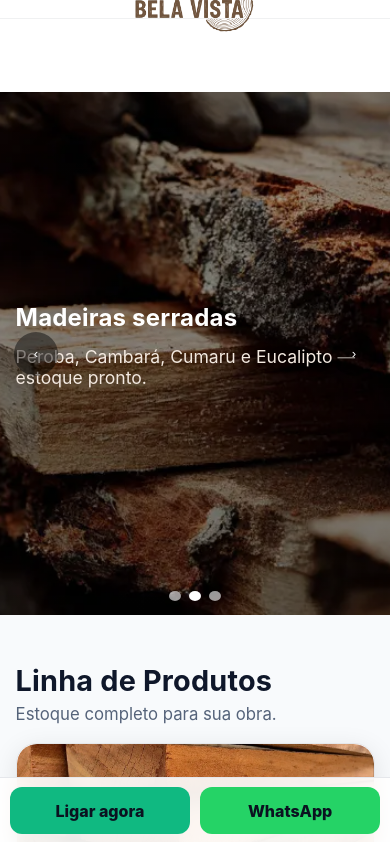
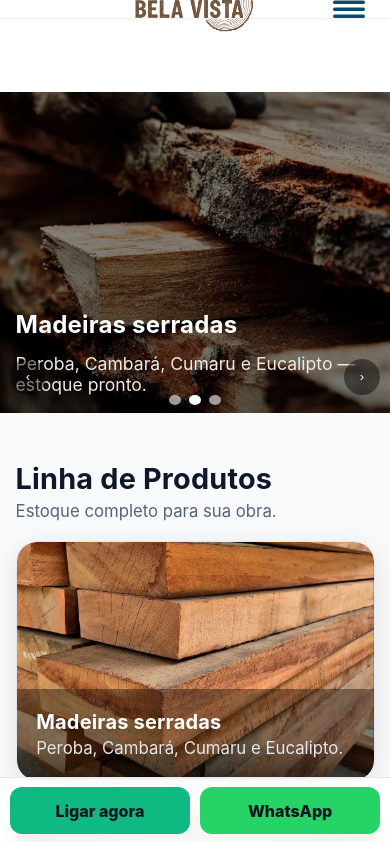
Before and after one commit to amandacassiolato/madeireirapristilo, a plain HTML site: page index.html in a window 390 px wide. Shown: the top 842 px of the page. Drawn offline with Linux system fonts and the light colour scheme.

Commit message:
Mobile: menu centralizado, hamburger, carrossel responsivo

```diff
--- a/index.html
+++ b/index.html
@@ -82,9 +82,11 @@
 <body>
   <header class="topbar">
     <div class="container mainmenu">
-      <!-- Botão do menu só aparece no mobile pelo CSS -->
+      <button class="menu-toggle" aria-label="Abrir menu" aria-controls="mobileMenu" aria-expanded="false" style="display:none">
+        <svg width="32" height="32" viewBox="0 0 32 32" fill="none" xmlns="http://www.w3.org/2000/svg"><rect y="7" width="32" height="3.5" rx="1.75" fill="#0c4a6e"/><rect y="14" width="32" height="3.5" rx="1.75" fill="#0c4a6e"/><rect y="21" width="32" height="3.5" rx="1.75" fill="#0c4a6e"/></svg>
+      </button>
       <a class="brand center-logo" href="#inicio" aria-label="Início">
-  <img src="/assets/logo.webp" width="140" height="140" style="object-fit:contain;max-width:160px;max-height:140px;" alt="Logo Madeireira Pristilo">
+        <img src="/assets/logo.webp" width="140" height="140" style="object-fit:contain;max-width:160px;max-height:140px;" alt="Logo Madeireira Pristilo">
       </a>
       <nav aria-label="Menu principal" class="main-nav">
         <a href="#produtos">Produtos</a>
@@ -241,9 +243,6 @@
             <li><strong>Endereço:</strong> R. Consolação, 191 - Jardim Klayton, Birigui - SP, 16203-031</li>
 <li><strong>Google Maps:</strong> <a href="https://share.google/QkQ7jKBcRi5yyNMFE" target="_blank" rel="noopener nofollow">Ver no Google</a></li>
           </ul>
-<div class="map-embed" style="margin-top:1.2rem;">
-  <iframe src="https://www.google.com/maps/embed?pb=!4v1737280000000!6m8!1m7!1sCAoSLEFGMVFpcE5YaUROdV9XM1I1dXdWejRzYXZLb2QtcmQ2WkhYUmNwR2hHaVgx!2m2!1d-21.2892197!2d-50.3329697!3f0!4f0!5f0.7820865974627469" width="100%" height="300" style="border:0;border-radius:12px;" allowfullscreen="" loading="lazy" referrerpolicy="no-referrer-when-downgrade"></iframe>
-</div>
         </div>
         <form id="form-orcamento" class="card" action="https://formsubmit.co/contato@madeireirapristilo.com.br" method="POST">
           <input type="hidden" name="_captcha" value="false">
@@ -290,9 +289,10 @@
 
   <a class="floating-whatsapp" href="https://wa.me/5518996732323?text=Olá%20Madeireira%20Pristilo,%20quero%20um%20orçamento." aria-label="Falar no WhatsApp">WhatsApp</a>
 
+
   <a class="mobile-call" href="tel:+551836428182" aria-label="Ligar agora para (18) 3642-8182">Ligar agora</a>
-<script defer src="/script.js"></script>
-<div class="mobile-bar"><a class="call" href="tel:+551836428182" aria-label="Ligar agora para (18) 3642-8182">Ligar agora</a><a class="wa" href="https://wa.me/5518996732323?text=Ol%C3%A1%20Madeireira%20Pristilo,%20quero%20um%20or%C3%A7amento." aria-label="Falar no WhatsApp">WhatsApp</a></div>
+  <script defer src="/script.js"></script>
+  <div class="mobile-bar"><a class="call" href="tel:+551836428182" aria-label="Ligar agora para (18) 3642-8182">Ligar agora</a><a class="wa" href="https://wa.me/5518996732323?text=Ol%C3%A1%20Madeireira%20Pristilo,%20quero%20um%20or%C3%A7amento." aria-label="Falar no WhatsApp">WhatsApp</a></div>
 
 
 
--- a/script.js
+++ b/script.js
@@ -2,6 +2,17 @@
 document.addEventListener('DOMContentLoaded', function() {
   const toggle = document.querySelector('.menu-toggle');
   const mobileMenu = document.getElementById('mobileMenu');
+  // Exibe o botão hamburger apenas no mobile
+  function updateMenuToggleDisplay() {
+    if (window.innerWidth <= 780) {
+      if (toggle) toggle.style.display = 'flex';
+    } else {
+      if (toggle) toggle.style.display = 'none';
+      if (mobileMenu) mobileMenu.classList.remove('open');
+    }
+  }
+  window.addEventListener('resize', updateMenuToggleDisplay);
+  updateMenuToggleDisplay();
   if (toggle && mobileMenu) {
     toggle.addEventListener('click', function() {
       const isOpen = mobileMenu.classList.toggle('open');
--- a/styles.css
+++ b/styles.css
@@ -33,7 +33,7 @@
 .main-nav a:not(.btn):hover::after{ transform:scaleX(1); }
 
 /* Botão do menu (hamburger) com área maior de toque */
-.menu-toggle{ border-radius:12px; padding:.35rem; }
+.menu-toggle{ border-radius:12px; padding:.35rem; background:none; border:none; cursor:pointer; display:none; align-items:center; justify-content:center; }
 
 /* Mobile menu com “sheet” mais caprichado */
 @media (max-width:780px){
@@ -73,15 +73,12 @@
     display: none !important;
   }
   .menu-toggle {
-    background: none;
-    border: none;
-    outline: none;
-    cursor: pointer;
-    padding: 0 0.5rem 0 0;
-    margin-left: auto;
+    display: flex !important;
+    position: absolute;
+    right: 1.2rem;
+    top: 50%;
+    transform: translateY(-50%);
     z-index: 3;
-    display: flex;
-    align-items: center;
   }
   .mobile-menu {
     display: none;
@@ -224,6 +221,7 @@ body{padding-top:92px;}
 .footer{background:#0b1220;color:#cbd5e1;padding:2rem 0}.footer a{color:#cbd5e1}.footer .brand span{color:#fff}
 .floating-whatsapp{position:fixed;right:1rem;bottom:1rem;background:#25D366;color:#0b1220;padding:.8rem 1rem;border-radius:999px;font-weight:800;box-shadow:0 10px 24px rgba(0,0,0,.18)}
 
+
 /* HERO CAROUSEL */
 .hero-carousel{position:relative;overflow:hidden}
 .hero-carousel .slides{position:relative;height:62vh;min-height:420px}
@@ -243,6 +241,56 @@ body{padding-top:92px;}
 .hero-carousel .dots{position:absolute;left:0;right:0;bottom:14px;display:flex;gap:.5rem;justify-content:center}
 .hero-carousel .dots button{width:10px;height:10px;border-radius:50%;border:0;background:rgba(255,255,255,.6);cursor:pointer}
 .hero-carousel .dots button.active{background:#fff}
+
+@media (max-width: 780px) {
+  .hero-carousel .slides {
+    height: 38vh;
+    min-height: 220px;
+    max-height: 340px;
+  }
+  .hero-carousel .overlay {
+    padding: 0;
+    background: linear-gradient(180deg,rgba(0,0,0,0.36) 0%,rgba(0,0,0,0.52) 100%) !important;
+    align-items: flex-start !important;
+    justify-content: flex-end !important;
+    text-align: left !important;
+  }
+  .hero-carousel .overlay > * {
+    margin-left: 4vw;
+    margin-right: 4vw;
+    max-width: 95vw;
+  }
+  .hero-carousel h1, .hero-carousel h2 {
+    font-size: 1.18rem !important;
+    line-height: 1.18;
+    margin-bottom: 0.35rem;
+    text-shadow: 0 2px 10px rgba(0,0,0,0.18);
+  }
+  .hero-carousel p {
+    font-size: 0.98rem !important;
+    margin-bottom: 0.7rem;
+    color: #f3e9e0;
+    text-shadow: 0 2px 10px rgba(0,0,0,0.18);
+  }
+  .hero-carousel .cta-row {
+    gap: 0.6rem;
+    flex-direction: column;
+    align-items: flex-start;
+    margin-bottom: 0.5rem;
+  }
+  .hero-carousel .nav {
+    width: 36px;
+    height: 36px;
+    top: auto;
+    bottom: 18px;
+    transform: none;
+  }
+  .hero-carousel .prev { left: 10px; }
+  .hero-carousel .next { right: 10px; }
+  .hero-carousel .dots {
+    bottom: 8px;
+  }
+}
 
 /* Responsive */
 @media (max-width: 960px){
```
